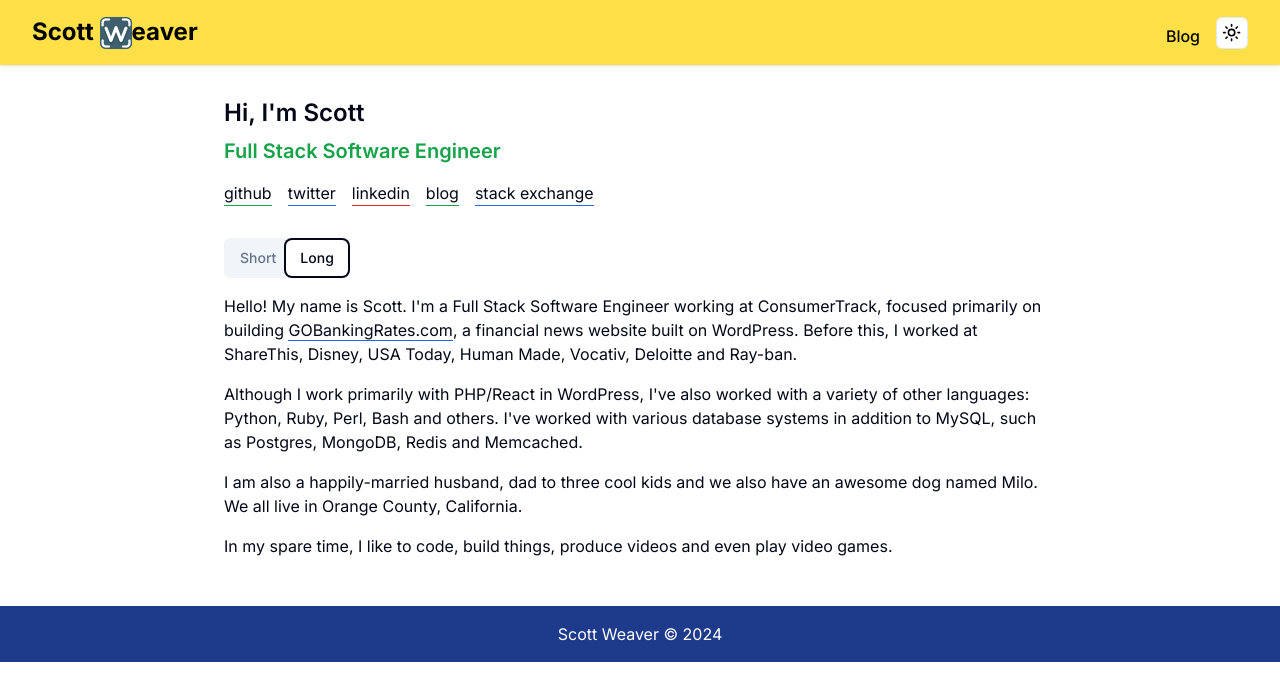
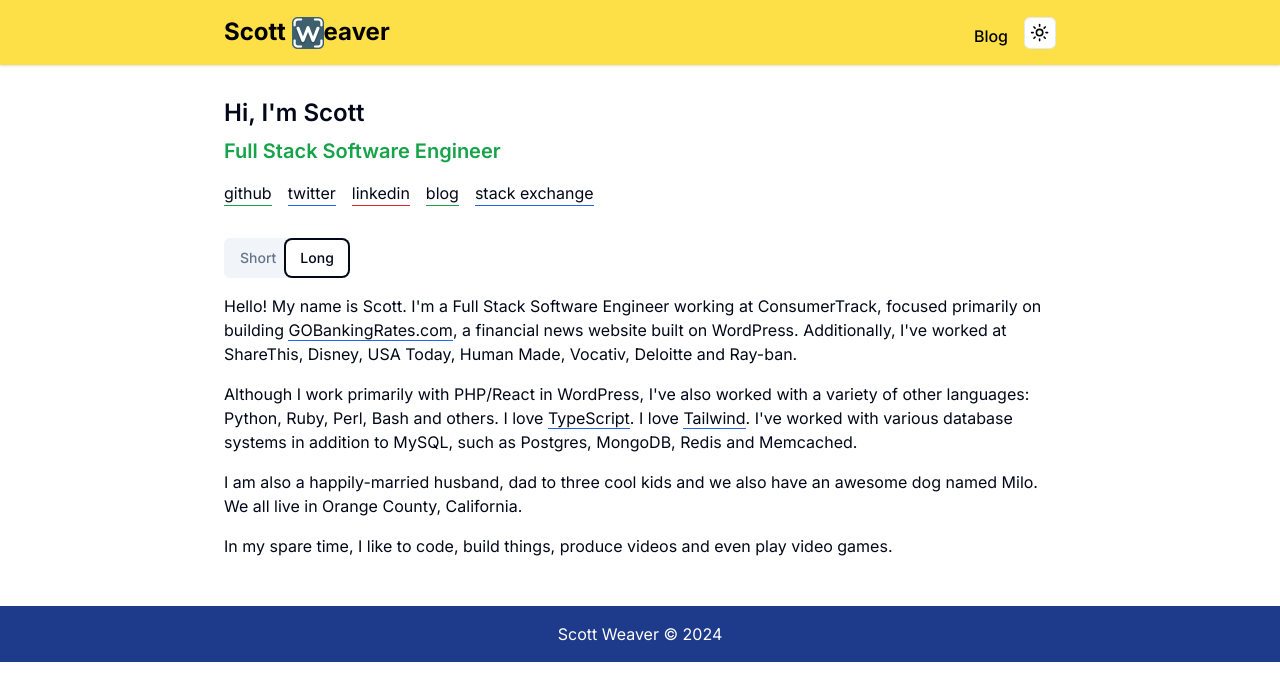
Before and after one commit to tdlm/tdlm.github.io, a Next.js app: page / in a window 1280 px wide. Both pictures are taken after a click on the tab "Long". Shown: the top 700 px of the page. Built offline with nearby package versions, Linux system fonts and the light colour scheme.

Commit message:
Update sizing and fix links

```diff
--- a/app/_components/Introduction.tsx
+++ b/app/_components/Introduction.tsx
@@ -16,12 +16,22 @@ export const Introduction = ({ className = "" }: Props) => {
       <TabsContent className="flex flex-col gap-4" value="short">
         <p>
           Hi there! My name is Scott. I'm a Full Stack Engineer at CTI, building{" "}
-          <Link href="https://www.gobankingrates.com" rel="nofollow">
+          <Link
+            href="https://www.gobankingrates.com"
+            rel="nofollow"
+            target="_blank"
+          >
             GOBankingRates.com
           </Link>
           . I enjoy working with a variety of technologies and languages, but
           most of all I enjoy working with Next.js/React and WordPress. In fact,{" "}
-          <Link href="https://github.com/tdlm/tdlm.github.io">this site</Link>{" "}
+          <Link
+            href="https://github.com/tdlm/tdlm.github.io"
+            rel="nofollow"
+            target="_blank"
+          >
+            this site
+          </Link>{" "}
           is built using Next.js!
         </p>
         <p>Thanks for stopping by!</p>
@@ -30,18 +40,34 @@ export const Introduction = ({ className = "" }: Props) => {
         <p>
           Hello! My name is Scott. I'm a Full Stack Software Engineer working at
           ConsumerTrack, focused primarily on building{" "}
-          <Link href="https://www.gobankingrates.com" rel="nofollow">
+          <Link
+            href="https://www.gobankingrates.com"
+            rel="nofollow"
+            target="_blank"
+          >
             GOBankingRates.com
           </Link>
-          , a financial news website built on WordPress. Before this, I worked
-          at ShareThis, Disney, USA Today, Human Made, Vocativ, Deloitte and
-          Ray-ban.
+          , a financial news website built on WordPress. Additionally, I've
+          worked at ShareThis, Disney, USA Today, Human Made, Vocativ, Deloitte
+          and Ray-ban.
         </p>
         <p>
           Although I work primarily with PHP/React in WordPress, I've also
           worked with a variety of other languages: Python, Ruby, Perl, Bash and
-          others. I've worked with various database systems in addition to
-          MySQL, such as Postgres, MongoDB, Redis and Memcached.
+          others. I love{" "}
+          <Link
+            href="https://www.typescriptlang.org"
+            rel="nofollow"
+            target="_blank"
+          >
+            TypeScript
+          </Link>
+          . I love{" "}
+          <Link href="https://tailwindcss.com" rel="nofollow" target="_blank">
+            Tailwind
+          </Link>
+          . I've worked with various database systems in addition to MySQL, such
+          as Postgres, MongoDB, Redis and Memcached.
         </p>
         <p>
           I am also a happily-married husband, dad to three cool kids and we
--- a/app/_components/PageSection.tsx
+++ b/app/_components/PageSection.tsx
@@ -9,14 +9,21 @@ type Props = {
   };
   subtitle?: string;
   children?: React.ReactNode;
-}
+};
 
-export const PageSection = ({ className = "", title, subtitle = "", children }: Props) => {
+export const PageSection = ({
+  className = "",
+  title,
+  subtitle = "",
+  children,
+}: Props) => {
   return (
     <section className={cn("mb-12", className)}>
       <h3 className="text-2xl font-semibold pb-2">{title.text}</h3>
-            {subtitle && <h2 className="text-xl font-semibold text-green-600">{subtitle}</h2>}
+      {subtitle && (
+        <h2 className="text-xl font-semibold text-green-600">{subtitle}</h2>
+      )}
       {children}
     </section>
   );
-}
+};
--- a/app/_components/ShrinkingHeader.tsx
+++ b/app/_components/ShrinkingHeader.tsx
@@ -9,7 +9,7 @@ type Props = {
 export const ShrinkingHeader = forwardRef<any, Props>(({ children }, ref) => {
   return (
     <header className="bg-yellow-300 text-black shadow top-0 sticky">
-      <div className="max-w-7xl mx-auto px-4 sm:px-6 lg:px-8">
+      <div className="max-w-4xl mx-auto px-4 sm:px-6 lg:px-8">
         <nav className="flex justify-between items-center py-4">{children}</nav>
       </div>
     </header>
```
Lines whose indentation alone changed are shown as unchanged.
